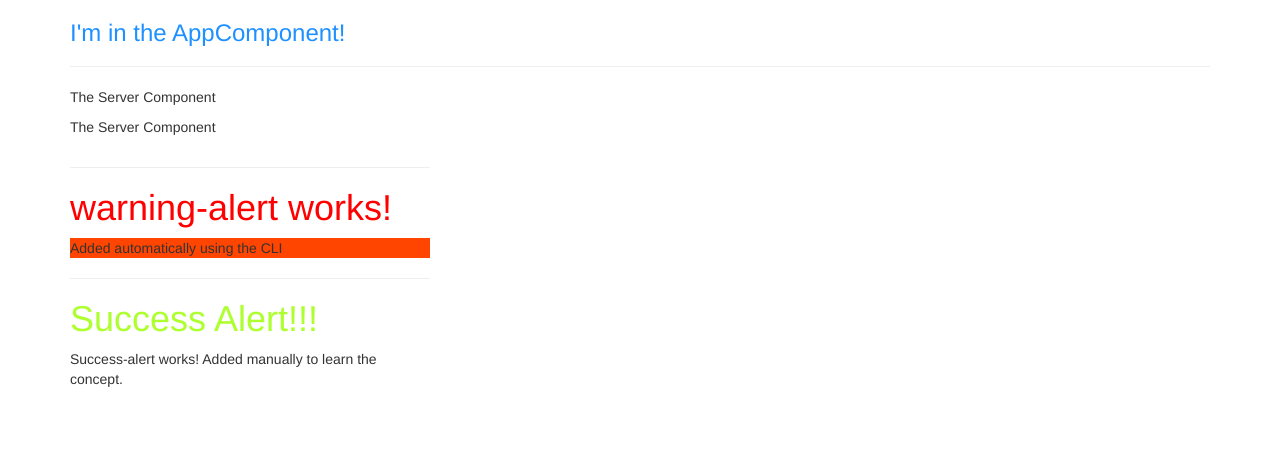
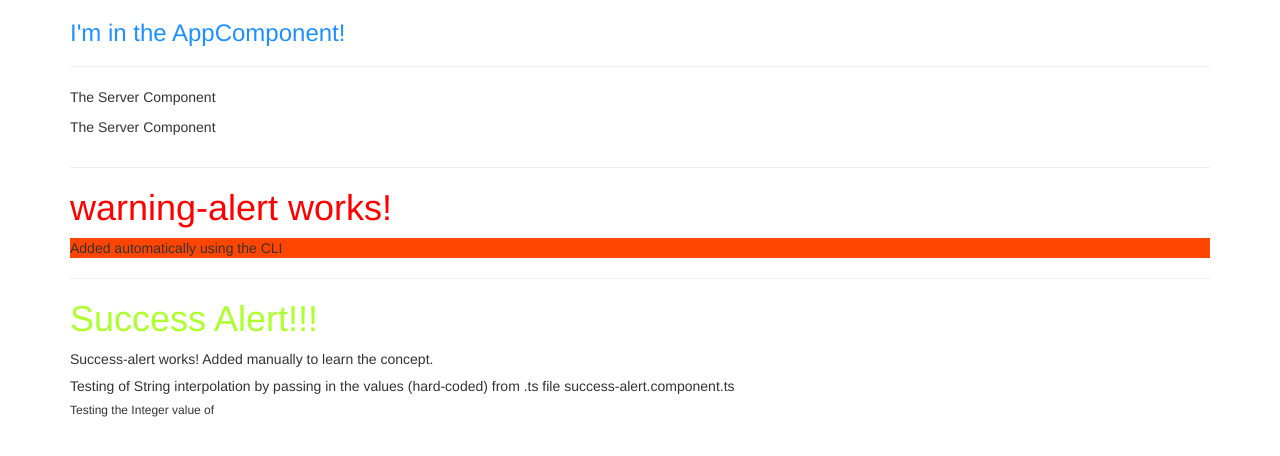
Before and after one commit to nitinkc/AngularJS-concepts, an Angular app in the folder basics-components/: page / in a window 1280 px wide. Shown: the top 456 px of the page. Built offline with nearby package versions, Linux system fonts and the light colour scheme.

Commit message:
String Interpolation Example Added

```diff
--- a/basics-components/src/app/app.component.html
+++ b/basics-components/src/app/app.component.html
@@ -12,7 +12,7 @@
 
 <div class="container">
   <div class="row">
-    <div class="col-xs-4">
+    <div class="col-xs-12">
     <hr>
 
       <!-- Adding the Warning Component -->
--- a/basics-components/src/app/success-alert/success-alert.component.html
+++ b/basics-components/src/app/success-alert/success-alert.component.html
@@ -2,3 +2,11 @@
 <p>
 Success-alert works! Added manually to learn the concept.
 </p>
+
+<h5>
+    Testing of {{ concept }} by passing in
+     the values (hard-coded) from .ts file
+     {{ 'success-alert.component.ts' }}
+</h5>
+
+<h6> Testing the Integer value of {{ int_value }}</h6>
--- a/basics-components/src/app/success-alert/success-alert.component.ts
+++ b/basics-components/src/app/success-alert/success-alert.component.ts
@@ -11,4 +11,7 @@ import { Component } from "@angular/core";
 })
 export class SuccessAlertComponent{
 
+    concept: String = "String interpolation";
+    int_vlaue: number = 10;
+
 }
```
